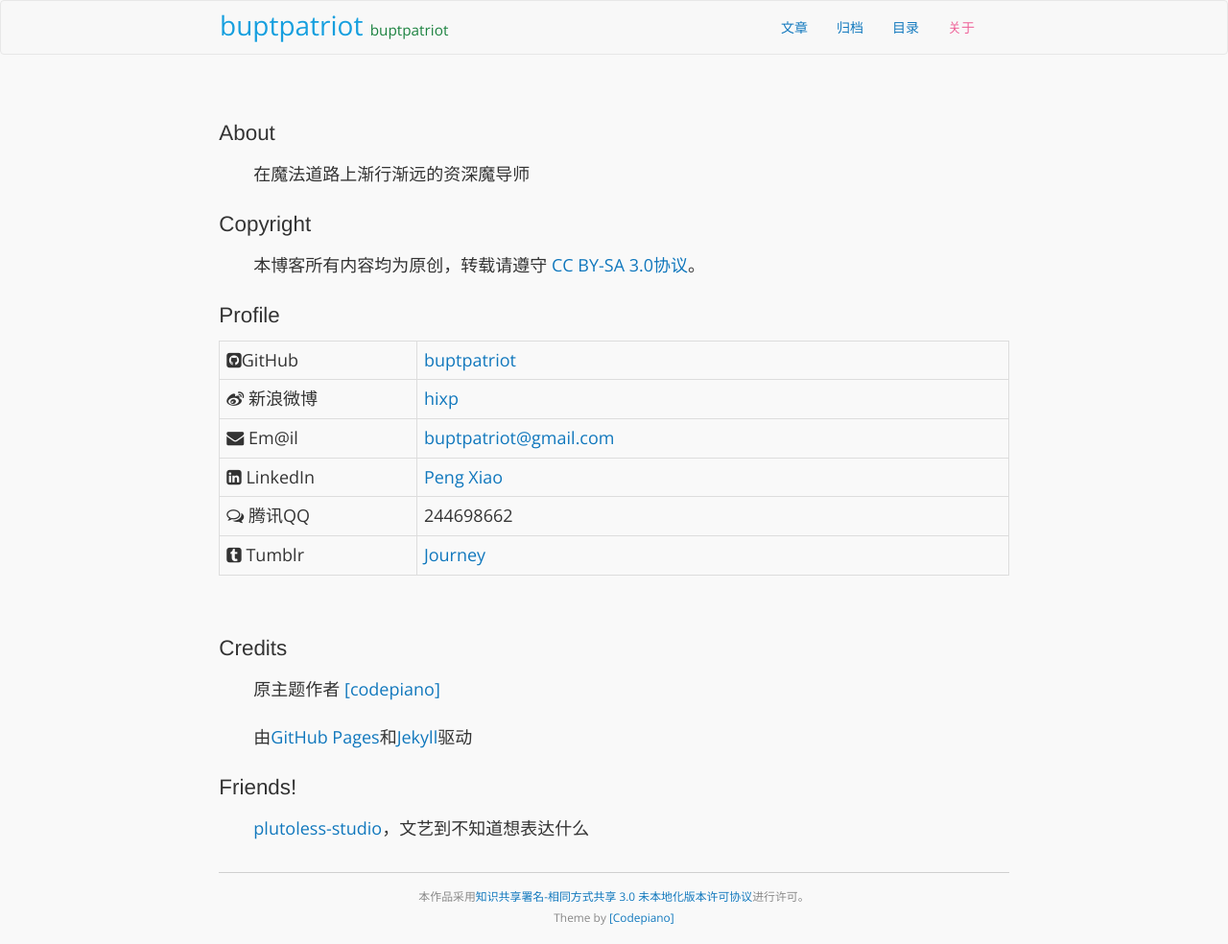
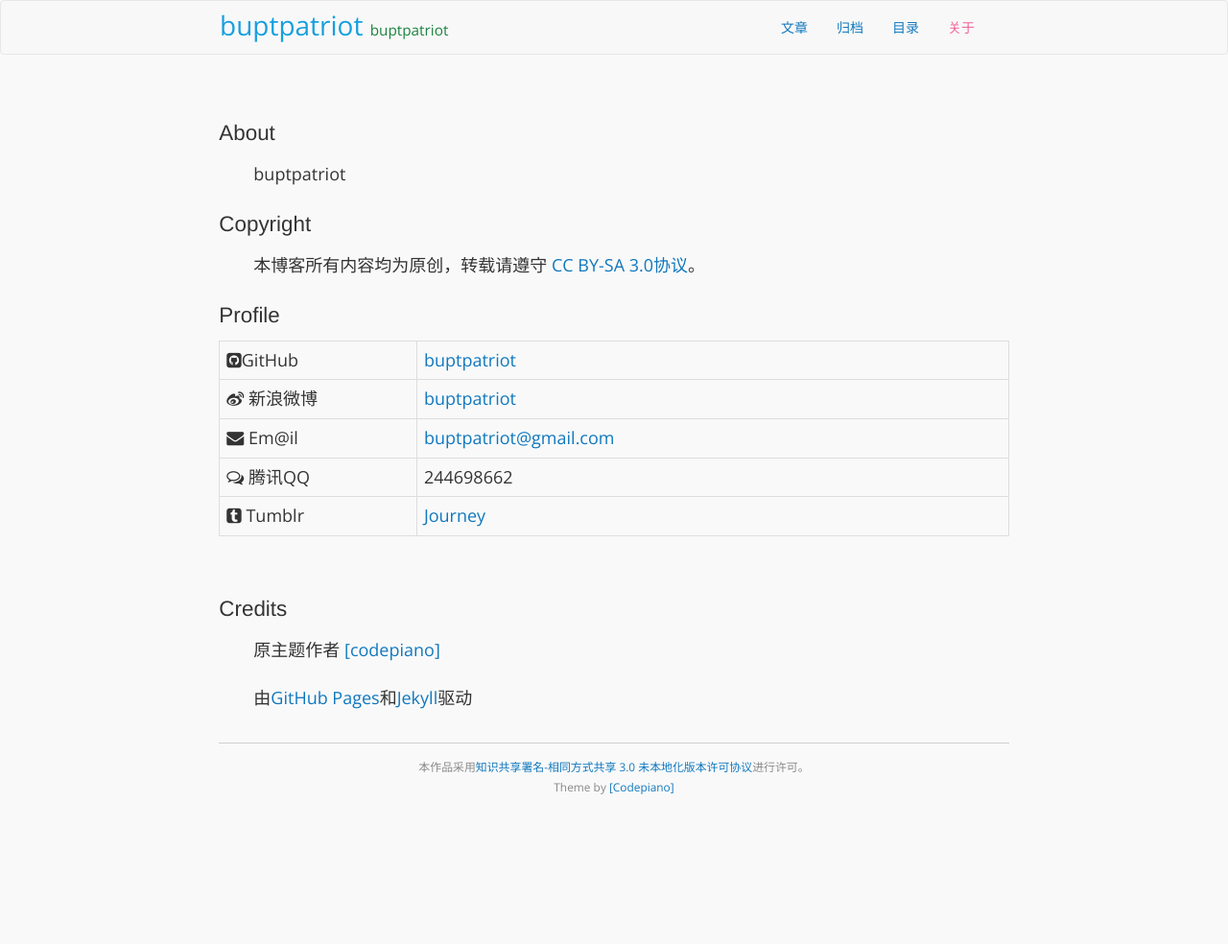
Before and after one commit to buptpatriot/buptpatriot.github.io, a Jekyll site: the page built from about.html, in a window 1280 px wide. Shown: the whole page at 96% size. Built offline with Jekyll 4.4.1, drawn with Linux system fonts in a browser that asks for light colours; nearby versions of some CDN libraries; Markdown is read by kramdown in place of the engine named in the settings; comment, search, counter and statistics services are not loaded; after the commit the page ends 900 px from its top, so only the background shows below that.

Commit message:
edit personal infomation

```diff
--- a/_config.yml
+++ b/_config.yml
@@ -15,6 +15,7 @@
   name : buptpatriot
   email : buptpatriot@gmail.com
   github : https://github.com/buptpatriot
+  weibo : http://www.weibo.com/u/5048982665
   qq : 244698662
 # The production_url is only used when full-domain names are needed
 # such as sitemap.txt
--- a/about.html
+++ b/about.html
@@ -11,7 +11,7 @@
     About
   </h2>
   <p class="about">
-    在魔法道路上渐行渐远的资深魔导师
+    buptpatriot
   </p>
   <h2>
     Copyright
@@ -31,15 +31,11 @@
       </tr>
       <tr>
         <td class="col-md-3"><i class="fa fa-weibo"></i> <span>新浪微博</span></td>
-        <td><a href="{{ site.author.weibo }}">hixp</a> </td>
+        <td><a href="{{ site.author.weibo }}">buptpatriot</a> </td>
       </tr>
       <tr>
         <td class="col-md-3"><i class="fa fa-envelope"></i> <span>Em@il</span></td>
         <td><a href="mailto:{{ site.author.email }}">{{ site.author.email }}</a> </td>
-      </tr>
-      <tr>
-        <td class="col-md-3"><i class="fa fa-linkedin-square"></i> <span>LinkedIn</span></td>
-        <td><a href="{{ site.author.linkedin }}">Peng Xiao</a> </td>
       </tr>
       <tr>
         <td class="col-md-3"><i class="fa fa-comments-o"></i> <span>腾讯QQ</span></td>
@@ -61,12 +57,6 @@
   <p class="about">
     由<a href="http://pages.github.com/">GitHub Pages</a>和<a href="http://jekyllrb.com/">Jekyll</a>驱动
   </p>
-  <h2>
-    Friends!
-  </h2>
-  <p class="about">
-	<a href="http://plutoless-studio.co.uk/">plutoless-studio</a>，文艺到不知道想表达什么
-  </p>
 </div>
 <hr />
 <div id="comment-hook"></div>
```
